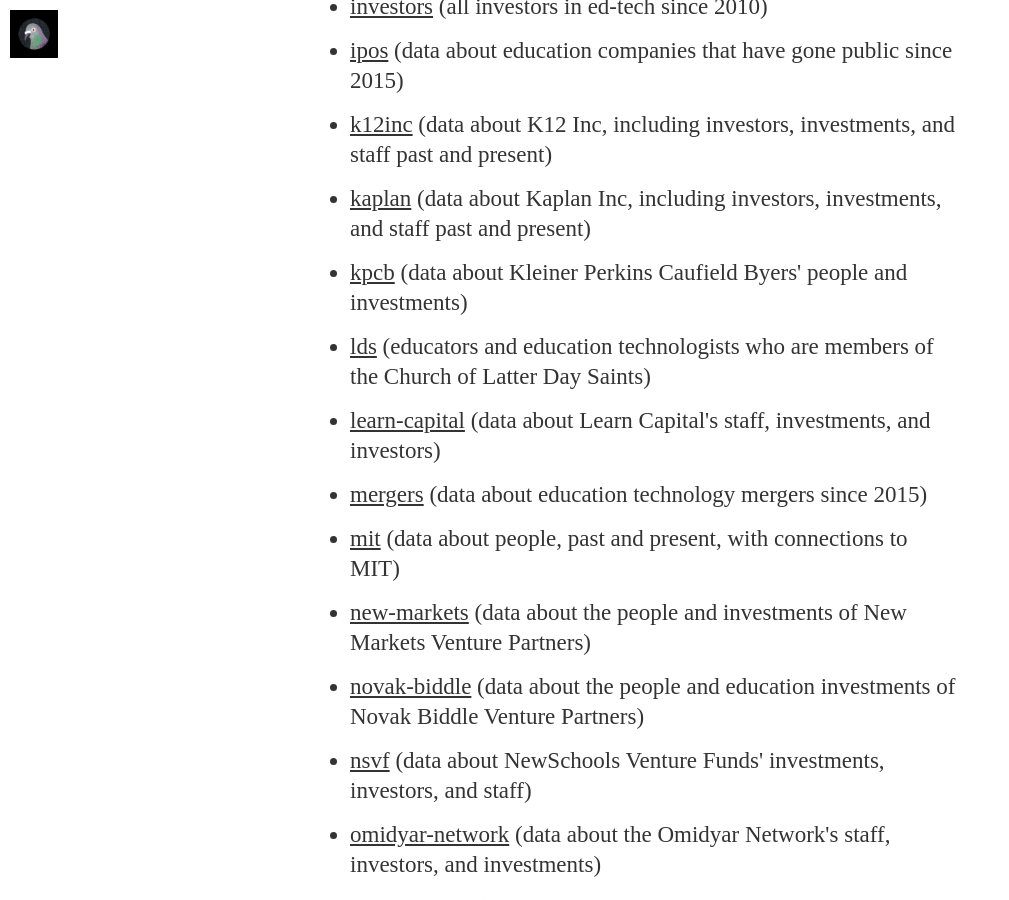
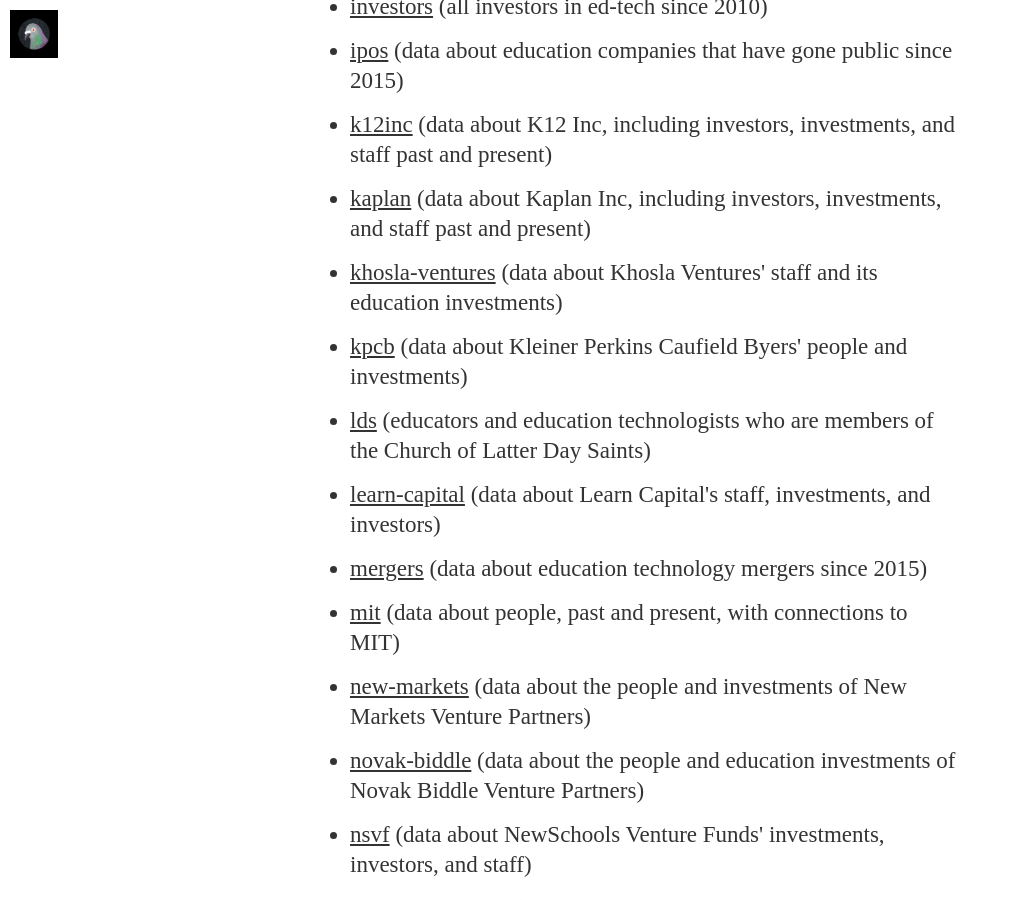
Before and after one commit to HackEducation/data, a Jekyll site: the page built from index.html, in a window 1280 px wide and 900 px high, scrolled down 2642 px. Shown: the whole window, without its empty margins (0-1009 px from the left). Built offline with Jekyll 4.4.1, drawn with Linux system fonts in a browser that asks for light colours; nearby versions of some CDN libraries; some web fonts are replaced.

Commit message:
add data set

```diff
--- a/index.html
+++ b/index.html
@@ -33,6 +33,7 @@
 <li><a href="https://Hack-Education-Data.github.io/ipos">ipos</a> (data about education companies that have gone public since 2015)</li>
 <li><a href="https://Hack-Education-Data.github.io/k12inc">k12inc</a> (data about K12 Inc, including investors, investments, and staff past and present)</li>
 <li><a href="https://Hack-Education-Data.github.io/kaplan">kaplan</a> (data about Kaplan Inc, including investors, investments, and staff past and present)</li>
+<li><a href="https://hack-education-data.github.io/khosla-ventures">khosla-ventures</a> (data about Khosla Ventures' staff and its education investments)</li>
 <li><a href="https://hack-education-data.github.io/kpcb">kpcb</a> (data about Kleiner Perkins Caufield Byers' people and investments)</li>
 <li><a href="https://Hack-Education-Data.github.io/lds">lds</a> (educators and education technologists who are members of the Church of Latter Day Saints)</li>
 <li><a href="https://hack-education-data.github.io/learn-capital">learn-capital</a> (data about Learn Capital's staff, investments, and investors)</li>
```
